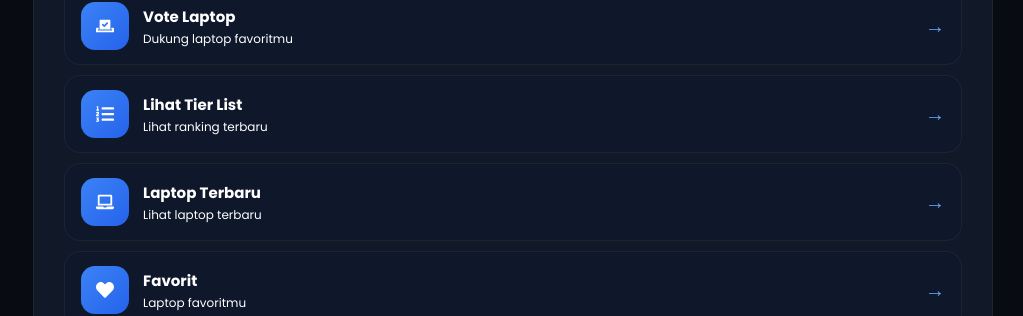
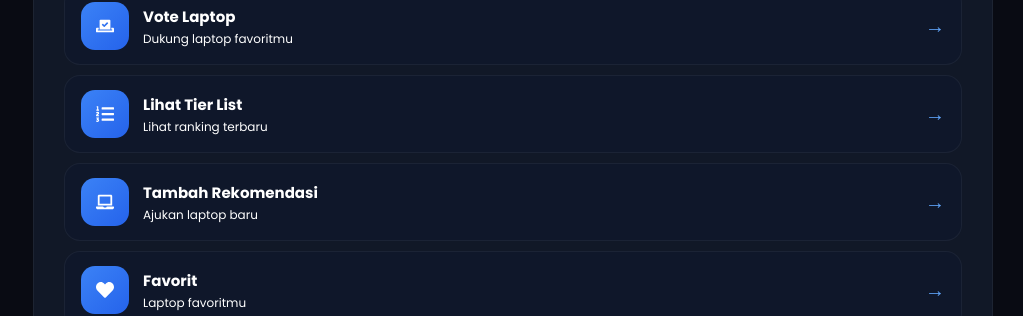
Before and after one commit to indhmharanii/web2-project-frontend, a React (Vite) app: page /dashboard in a window 1280 px wide. Shown: the part 2241-2557 px from the top of the page, without its empty margins (257-1280 px from the left). Built offline with nearby package versions, Linux system fonts and the light colour scheme.

Commit message:
Memperbarui navigasi aksi cepat pada dashboard pengguna

```diff
--- a/src/components/QuickAction/QuickAction.jsx
+++ b/src/components/QuickAction/QuickAction.jsx
@@ -1,4 +1,6 @@
 import "./QuickAction.css";
+
+import { useNavigate } from "react-router-dom";
 
 import {
   FaVoteYea,
@@ -7,47 +9,71 @@ import {
   FaHeart,
 } from "react-icons/fa";
 
+function QuickAction() {
+
+  const navigate = useNavigate();
+
   const actions = [
     {
   icon: <FaVoteYea />,
   title: "Vote Laptop",
   desc: "Dukung laptop favoritmu",
+  path: "/laptop",
 },
 
     {
       icon: <FaListOl />,
       title: "Lihat Tier List",
       desc: "Lihat ranking terbaru",
+      path: "/TierList",
     },
 
     {
       icon: <FaLaptop />,
-    title: "Laptop Terbaru",
-    desc: "Lihat laptop terbaru",
+      title: "Tambah Rekomendasi",
+      desc: "Ajukan laptop baru",
+      path: "/recommendation",
     },
 
     {
       icon: <FaHeart />,
       title: "Favorit",
       desc: "Laptop favoritmu",
+      path: "/favorite",
     },
   ];
 
-function QuickAction() {
   return (
     <div className="quick">
+
       <h2>Aksi Cepat</h2>
 
       {actions.map((item, index) => (
-        <div className="quick-item" key={index}>
-          <div className="quick-icon">{item.icon}</div>
+
+        <div
+          className="quick-item"
+          key={index}
+          onClick={() => navigate(item.path)}
+        >
+
+          <div className="quick-icon">
+
+            {item.icon}
+
+          </div>
 
           <div>
+
             <h4>{item.title}</h4>
+
             <p>{item.desc}</p>
+
           </div>
+
         </div>
+
       ))}
+
     </div>
   );
 }
--- a/src/pages/Profile/Profile.jsx
+++ b/src/pages/Profile/Profile.jsx
@@ -151,7 +151,10 @@ function Profile() {
 
         <div className="profile-menu">
 
-          <div className="menu-item">
+         <div
+    className="menu-item"
+    onClick={() => navigate("/edit-profile")}
+>
 
     <div>
 
```
Also changed, not shown: src/components/ReviewSection/ReviewSection.css (added), src/components/ReviewSection/ReviewSection.jsx (added). Lines whose indentation alone changed are shown as unchanged.
